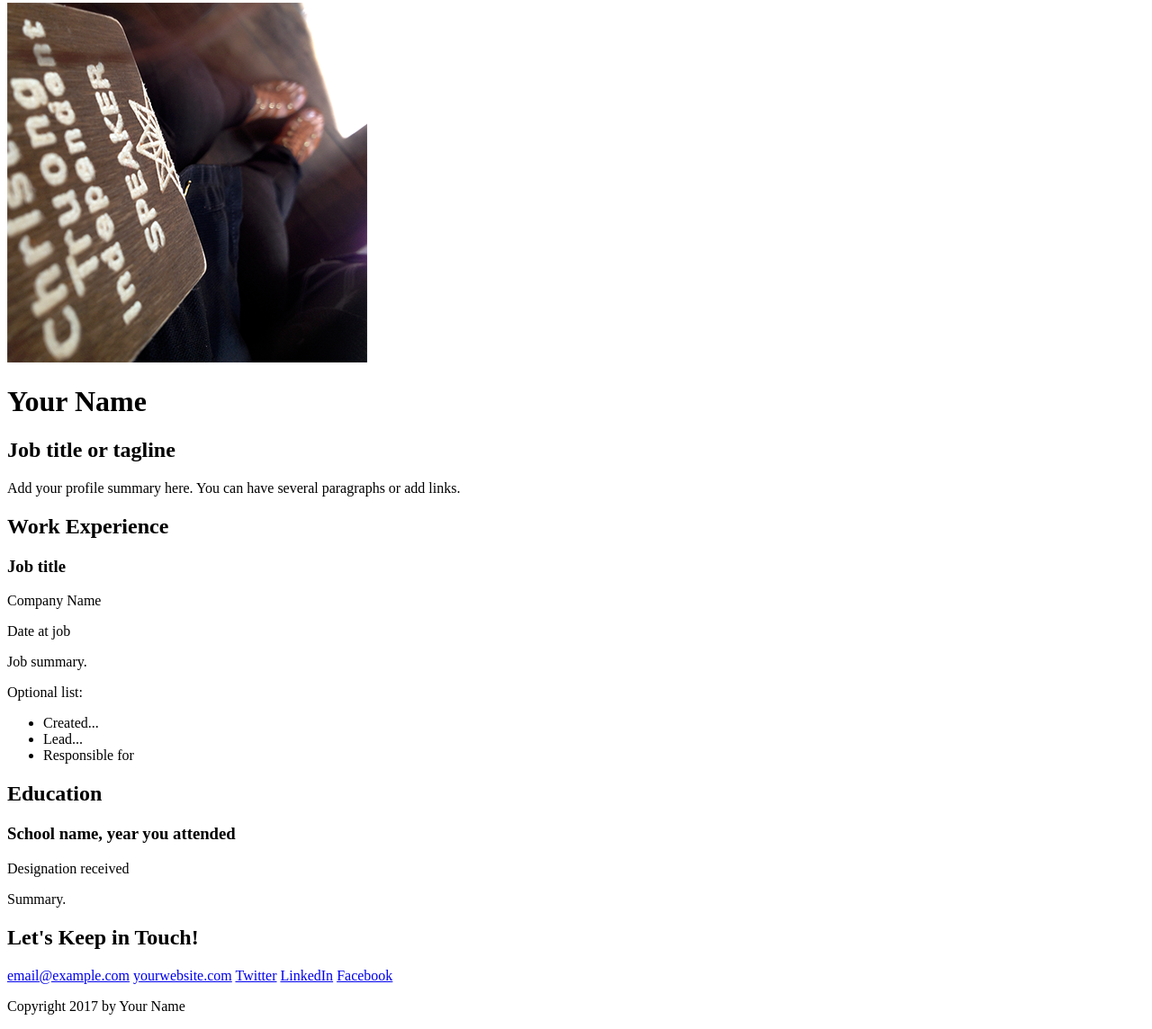
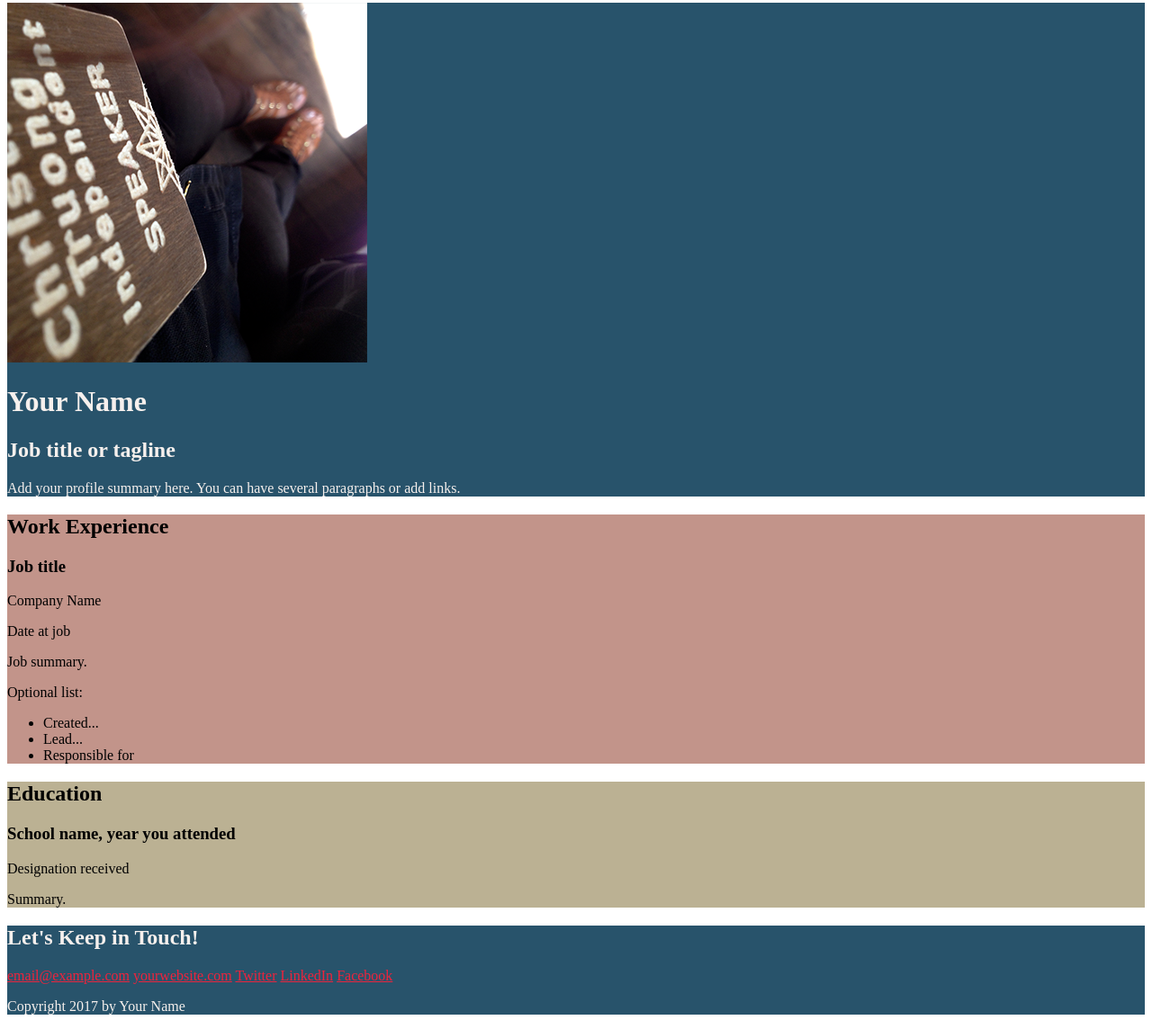
Before and after one commit to KarstenRogers/CSS-Essential-Training-1, a plain HTML site: page index.html in a window 1280 px wide. Shown: the part 5-1149 px from the top of the page at 90% size. Drawn offline with Linux system fonts and the light colour scheme.

Commit message:
Practicing with selectors and colors

```diff
--- a/css/styles.css
+++ b/css/styles.css
@@ -0,0 +1,52 @@
+/*
+Dark Slate Gray: #28536B Dark Blue
+Rosy Brown: #C2948A Dark Pink
+Moonstone Blue: #7EA8BE Light Blue
+Isabelline: #F6F0ED White
+Khaki: #BBB193 Brown
+*/
+
+/* Global Styles
+------------------------*/
+body {
+
+}
+
+a {
+  color: #EF233C;
+}
+a:hover {
+  text-decoration: none;
+}
+
+/* Header
+------------------------*/
+header{
+  background: #28536b;
+  color: #F6F0ED;
+}
+
+header h1, header h2 {
+  color: #F6F0ED;
+}
+
+/* Footer
+-------------------------*/
+footer{
+  background: #28536b;
+  color: #F6F0ED;
+}
+
+
+/* Work Experience
+-------------------------*/
+.work {
+background: #c2948a;
+}
+
+
+/* Education
+-------------------------*/
+.education{
+background: #bbb193;
+}
--- a/index.html
+++ b/index.html
@@ -19,7 +19,7 @@
 
     <main>
         <!-- // Work Experience -->
-        <section>
+        <section class="work">
             <h2>Work Experience</h2>
 
             <!-- Job Details: copy this whole block to add more jobs -->
@@ -43,7 +43,7 @@
 
 
         <!-- // Education -->
-        <section>
+        <section class="education">
             <h2>Education</h2>
 
             <!-- School details: copy this whole block to add more schools. -->
```
